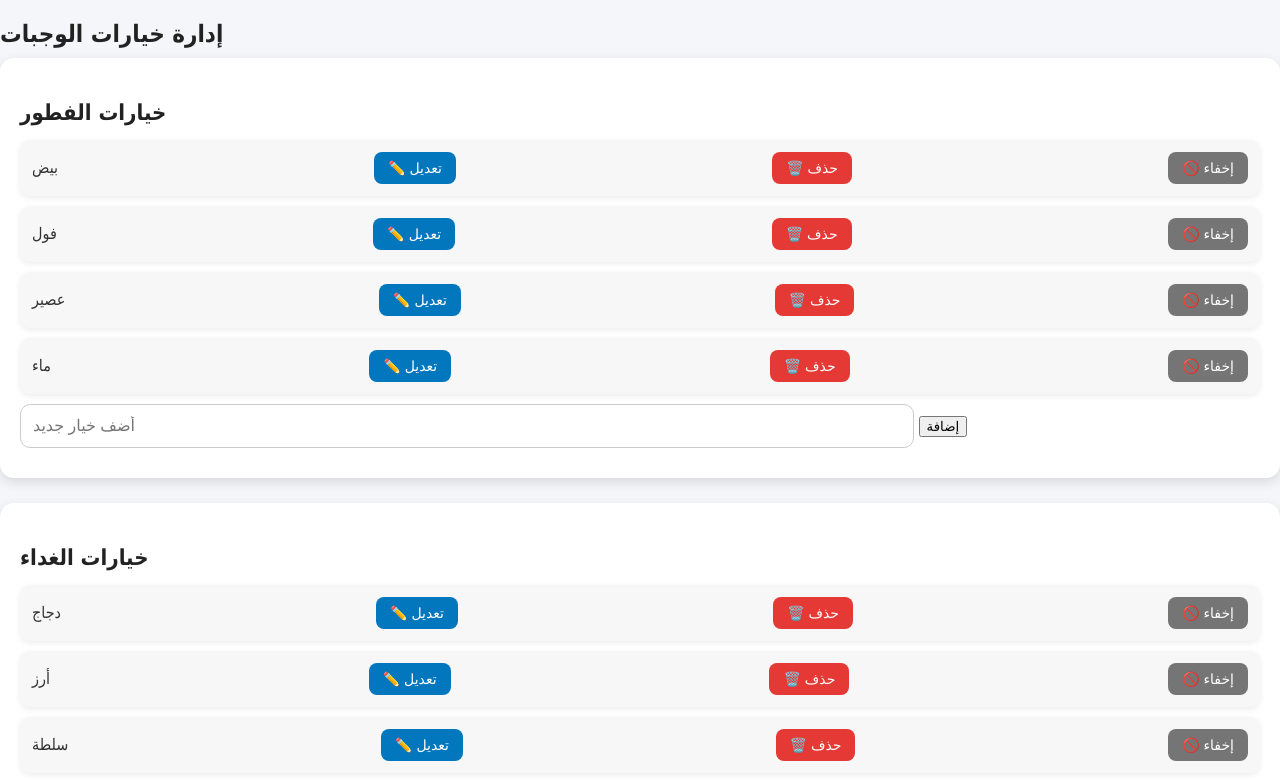
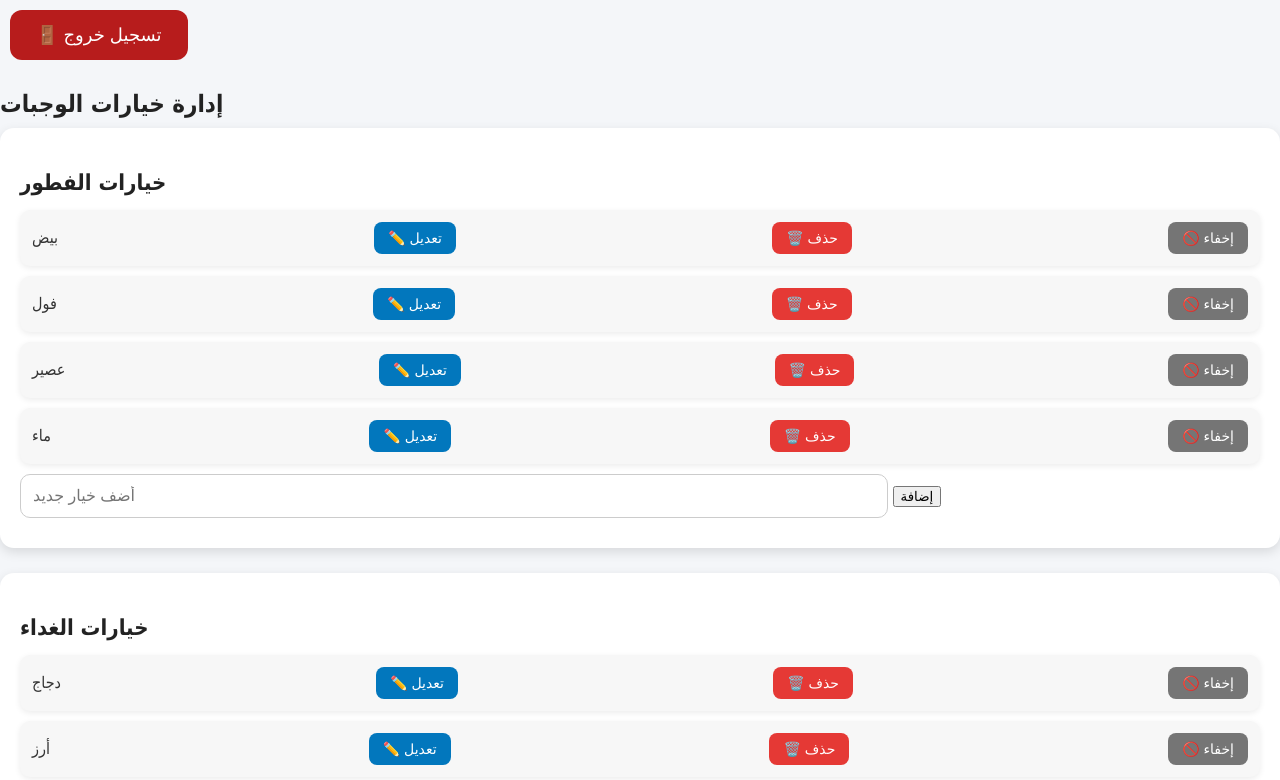
Before and after one commit to Absiali/Wajbati, a plain HTML site: page admin.html in a window 1280 px wide. Shown: the top 780 px of the page. Drawn offline with Linux system fonts and the light colour scheme.

Commit message:
Update admin.html

```diff
--- a/admin.html
+++ b/admin.html
@@ -1,3 +1,6 @@
+<button onclick="logout()" class="option-btn" style="background:#b71c1c;">
+    🚪 تسجيل خروج
+</button>
 <!DOCTYPE html>
 <html lang="ar">
 <head>
```
